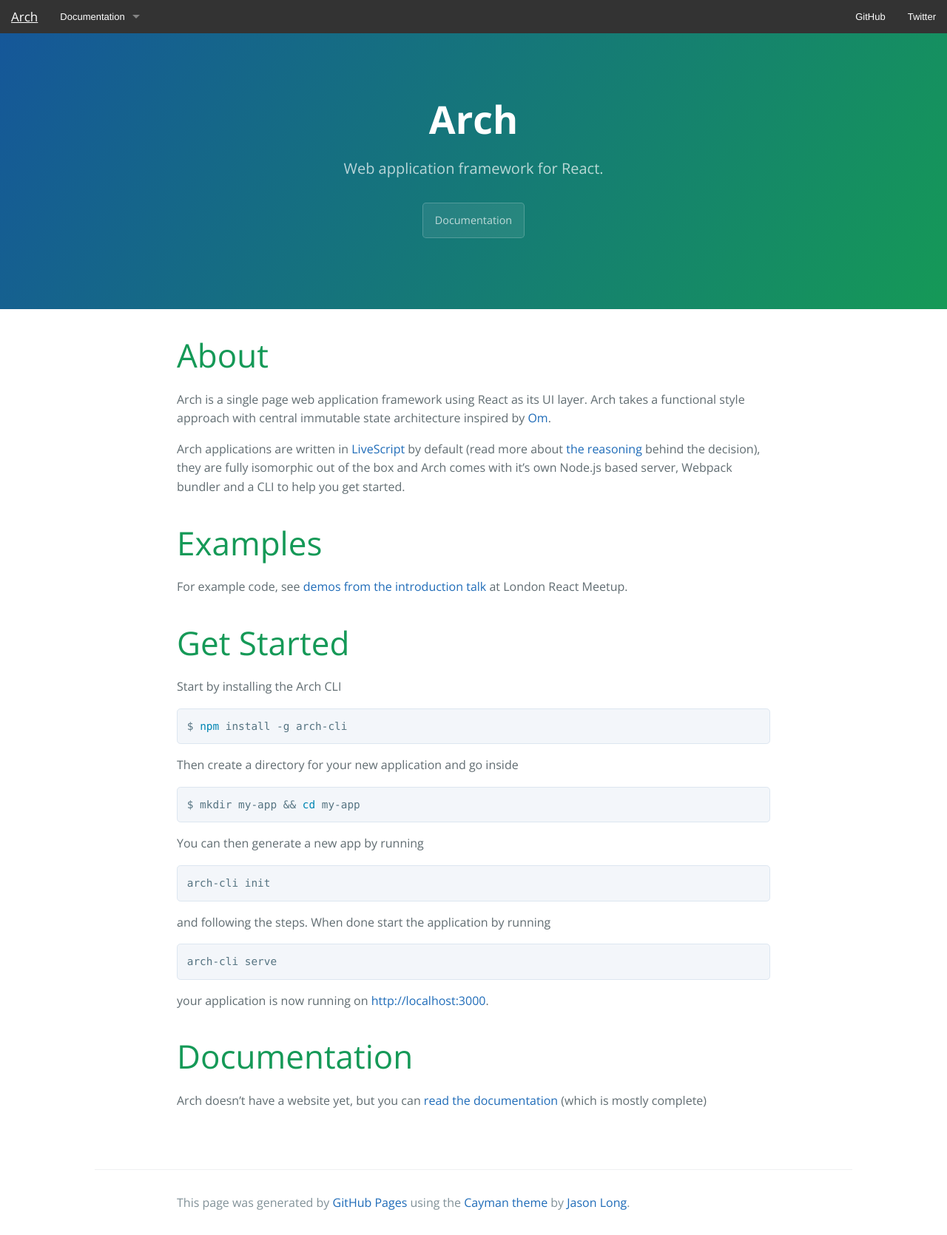
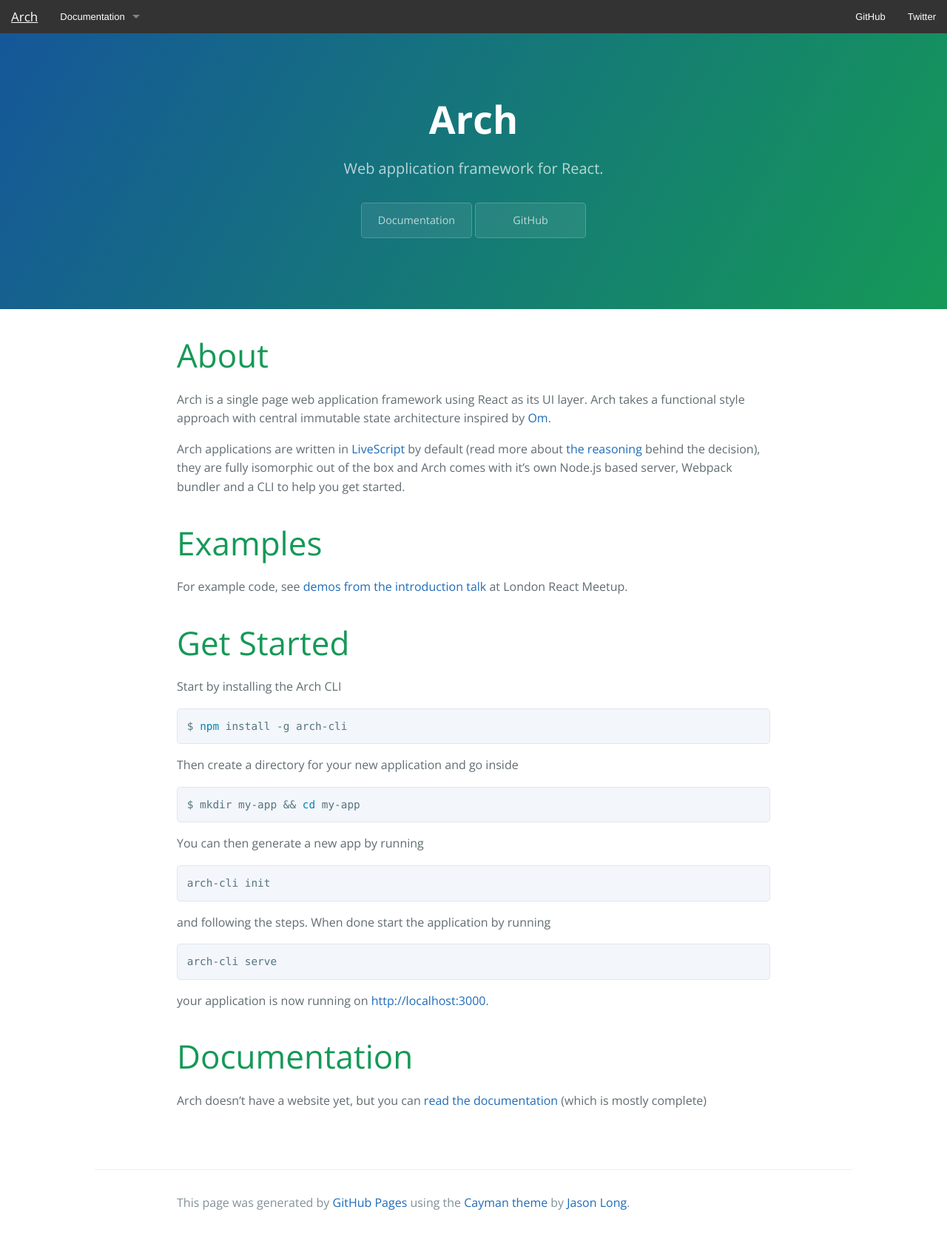
Before and after one commit to arch-js/arch-js.github.io, a Jekyll site: the page built from index.html, in a window 1280 px wide. Shown: the whole page at 74% size. Built offline with Jekyll 4.4.1, drawn with Linux system fonts in a browser that asks for light colours.

Commit message:
Hide header in docs

```diff
--- a/_layouts/default.html
+++ b/_layouts/default.html
@@ -28,11 +28,14 @@
 
   {% include navbar.html page=page %}
 
-  <section class="page-header">
-    <h1 class="project-name">Arch</h1>
-    <h2 class="project-tagline">Web application framework for React.</h2>
-    <a href="{{ site.baseurl }}/docs/basic-tutorial.html" class="btn">Documentation</a>
-  </section>
+  {% if page.show-header %}
+    <section class="page-header">
+      <h1 class="project-name">Arch</h1>
+      <h2 class="project-tagline">Web application framework for React.</h2>
+      <a href="{{ site.baseurl }}/docs/basic-tutorial.html" class="btn">Documentation</a>
+      <a href="https://github.com/arch-js" class="btn">GitHub</a>
+    </section>
+  {% endif %}
 
   {% if page.no-pagination != true %}
     <section class="pagination row">
--- a/index.html
+++ b/index.html
@@ -1,5 +1,6 @@
 ---
 no-pagination: true
+show-header: true
 ---
 
 {% capture article %}{% include README.md %}{% endcapture %}
--- a/stylesheets/stylesheet.css
+++ b/stylesheets/stylesheet.css
@@ -87,6 +87,10 @@
 .page-header h1,
 .page-header h2 {
   color: #fff;
+}
+
+.page-header .btn {
+  width: 150px;
 }
 
 .project-name {
```
